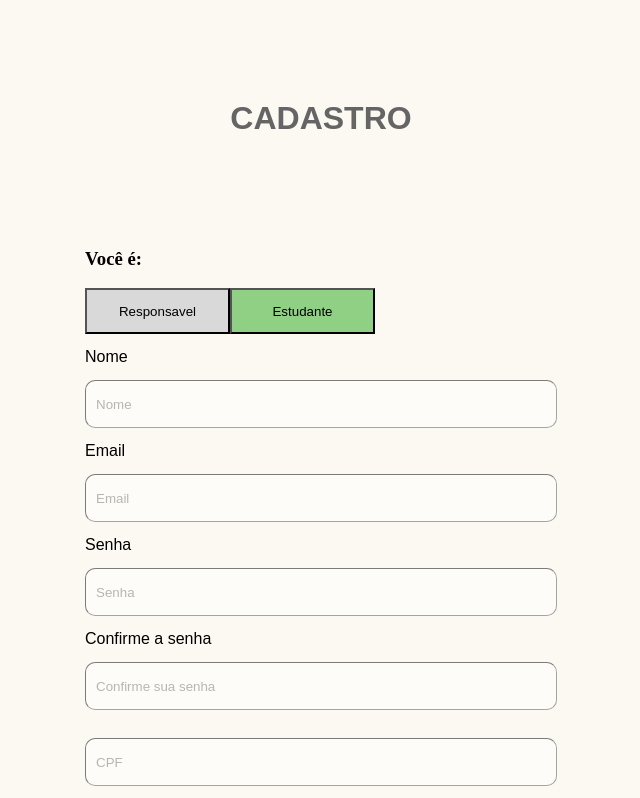
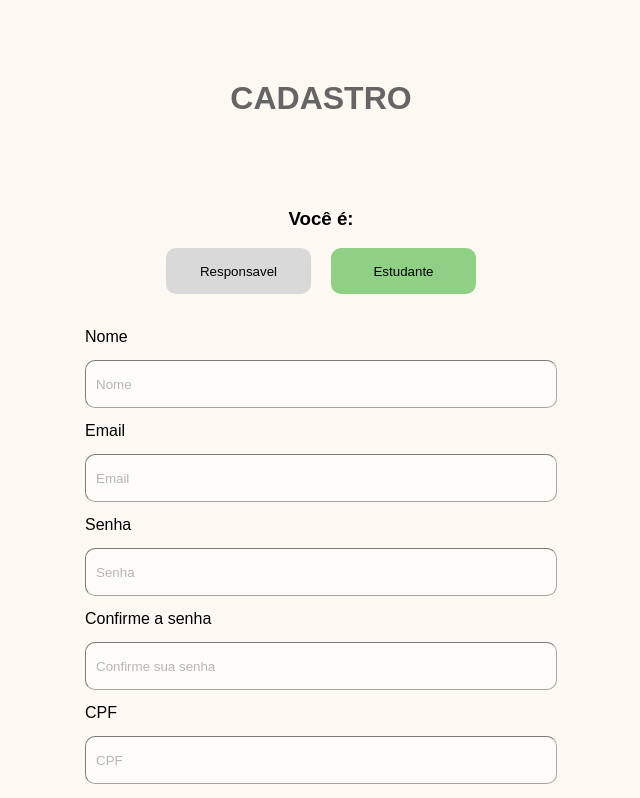
Before and after one commit to Henrique0330/Biblioteca, a Vue app: page /cadastro in a window 1280 px wide. Shown: the top 798 px of the page, without its empty margins (319-959 px from the left). Built offline with nearby package versions, Linux system fonts and the light colour scheme.

Commit message:
FEAT 8: style

```diff
--- a/src/router/index.js
+++ b/src/router/index.js
@@ -30,4 +30,5 @@ const router = createRouter({
   ]
 })
 
+
 export default router
--- a/src/views/CadastroView.vue
+++ b/src/views/CadastroView.vue
@@ -17,7 +17,7 @@
             <input type="password" name="" id="" placeholder="Senha">
             <label for="Confirme senha">Confirme a senha</label>
             <input type="password" name="" id="" placeholder="Confirme sua senha">
-            <label for="CPF"></label>
+            <label for="CPF">CPF</label>
             <input type="text" name="" id="" placeholder="CPF">
             <label for="CPF do responsável">CPF do responsável</label>
             <input type="text" name="" id="" placeholder="CPF do responsável">
@@ -36,10 +36,14 @@
 }
 h1{
     text-align: center;
-    margin: 92px;
+    margin: 72px;
     color: #656565;
     font-family: "League Spartan", sans-serif;
 
+}
+h3{
+    text-align: center;
+    font-family: "League Spartan", sans-serif;
 }
 form.cadastro{
     display: flex;
@@ -84,6 +88,21 @@ a{
     width: 145px;
     height: 46px;
 }
-
+.EstudanteResponsavel > button{
+    border-radius: 10px;
+    border: none;
+    margin: 0 10px;
+}
+.EstudanteResponsavel > .responsavel:hover{
+    background-color: #454343;
+}
+.EstudanteResponsavel > .estudante:hover{
+    background-color: #2b6a22;
+}
+.EstudanteResponsavel{
+    display: flex;
+    justify-content: center;
+    margin-bottom: 20px;
+}
 
 </style>
```
